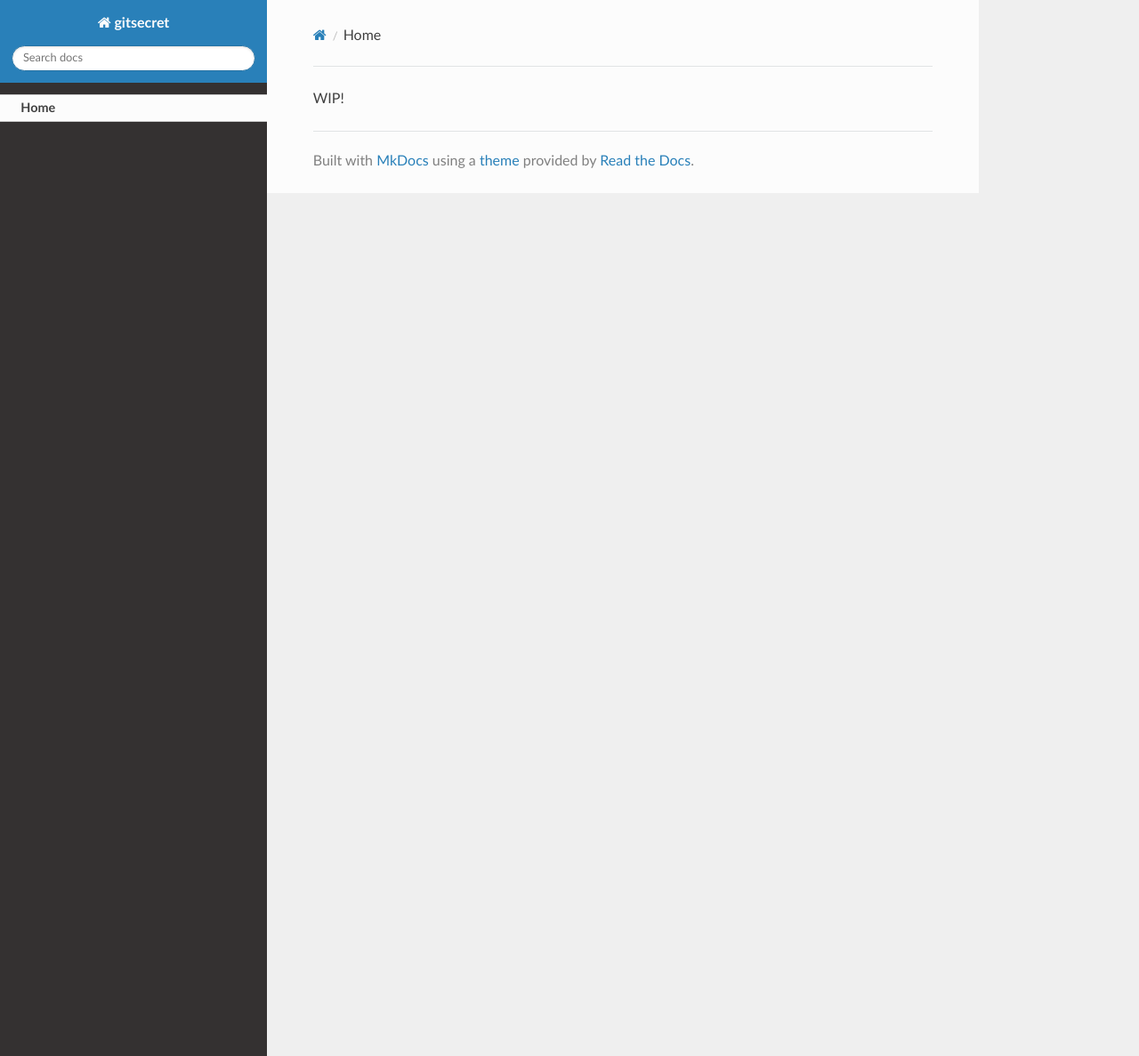
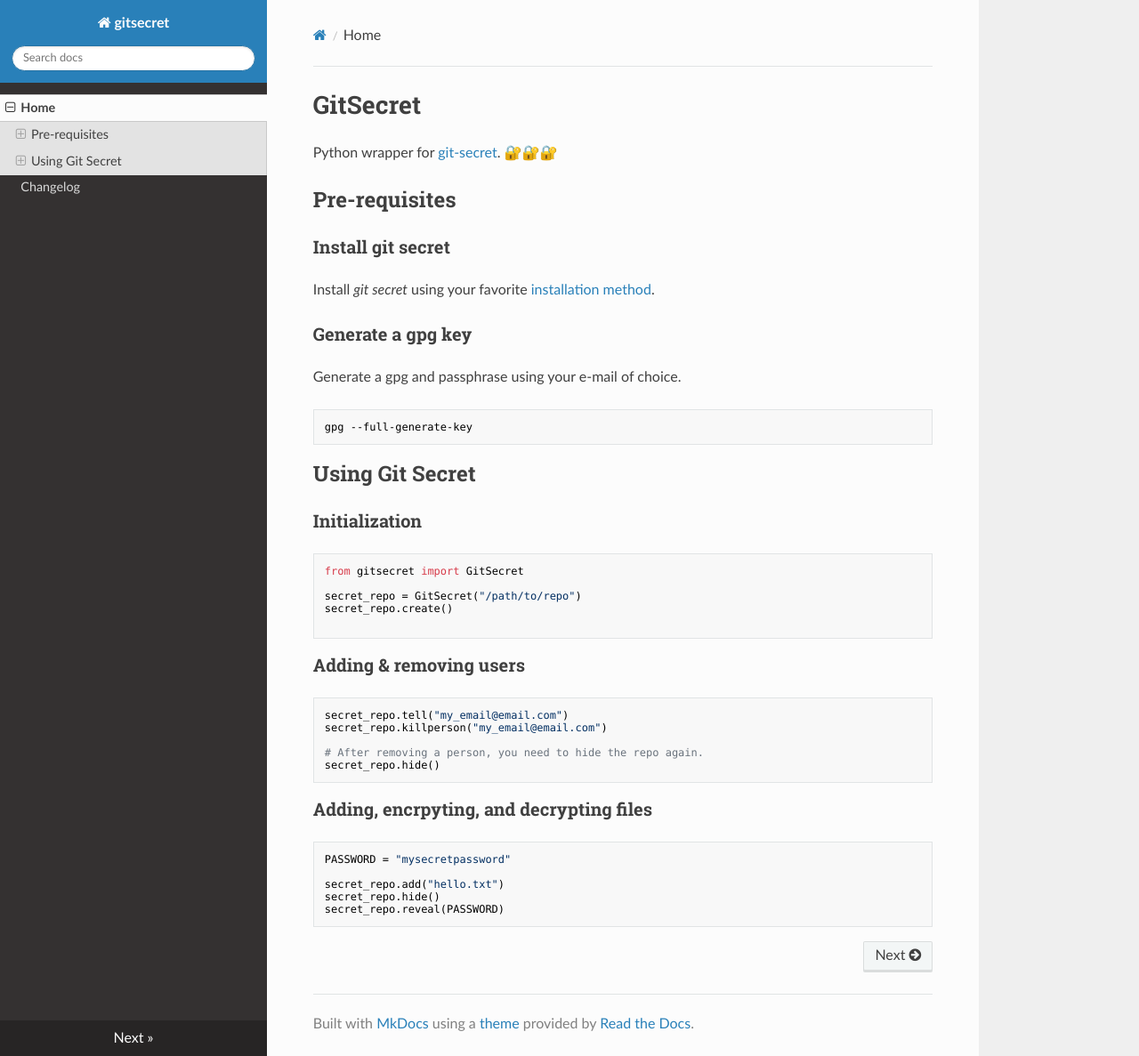
Before and after one commit to ivanklee86/gitsecret, an MkDocs documentation site: the page built from docs/index.md, in a window 1280 px wide and 1187 px high. Shown: the whole window at 89% size. Built offline with MkDocs 1.6.1, drawn with Linux system fonts in a browser that asks for light colours; nearby versions of some CDN libraries.

Commit message:
Documentation and release prep
* Added documentation to GitSecret and standarizing argument names.

* Adding README.md

* Set up github docs

* requirements update, changelog, fixed setup.py

````diff
--- a/docs/index.md
+++ b/docs/index.md
@@ -1 +1,44 @@
-WIP!
+# GitSecret
+
+Python wrapper for [git-secret](http://git-secret.io/). 🔐🔐🔐
+
+## Pre-requisites
+
+### Install git secret
+Install _git secret_ using your favorite [installation method](http://git-secret.io/installation).
+
+### Generate a gpg key
+Generate a gpg and passphrase using your e-mail of choice.
+
+```bash
+gpg --full-generate-key
+```
+
+## Using Git Secret
+
+### Initialization
+```python
+from gitsecret import GitSecret
+
+secret_repo = GitSecret("/path/to/repo")
+secret_repo.create()
+
+```
+
+### Adding & removing users
+```python
+secret_repo.tell("my_email@email.com")
+secret_repo.killperson("my_email@email.com")
+
+# After removing a person, you need to hide the repo again.
+secret_repo.hide()
+```
+
+### Adding, encrpyting, and decrypting files
+```python
+PASSWORD = "mysecretpassword"
+
+secret_repo.add("hello.txt")
+secret_repo.hide()
+secret_repo.reveal(PASSWORD)
+```
--- a/mkdocs.yml
+++ b/mkdocs.yml
@@ -2,5 +2,6 @@
 
 nav:
   - Home: index.md
+  - Changelog: changelog.md
 
 theme: readthedocs
````
Also changed, not shown: README.md (+45 -2 lines), docs/changelog.md (added, +4 -0 lines), gitsecret/__init__.py (+103 -11 lines), requirements-dev.txt (+8 -12 lines), setup.py (+5 -2 lines), 2 other files.
